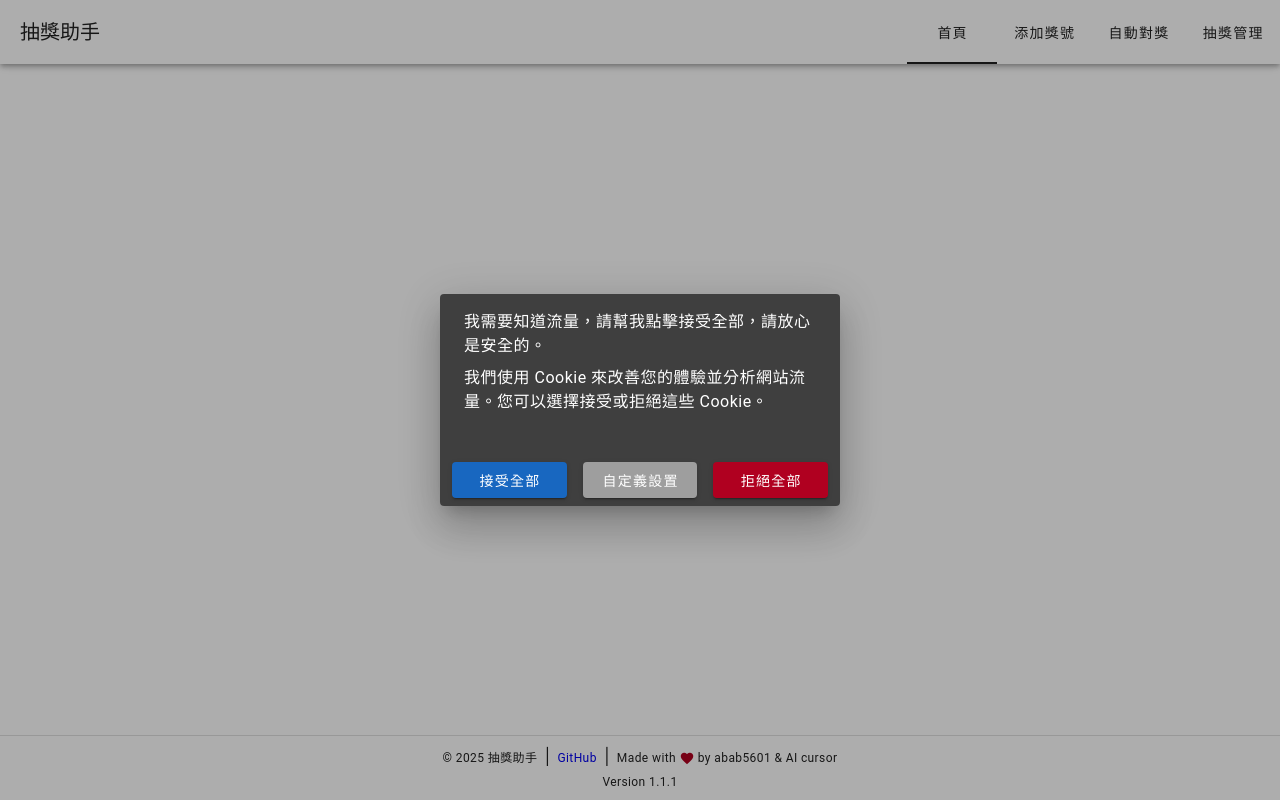
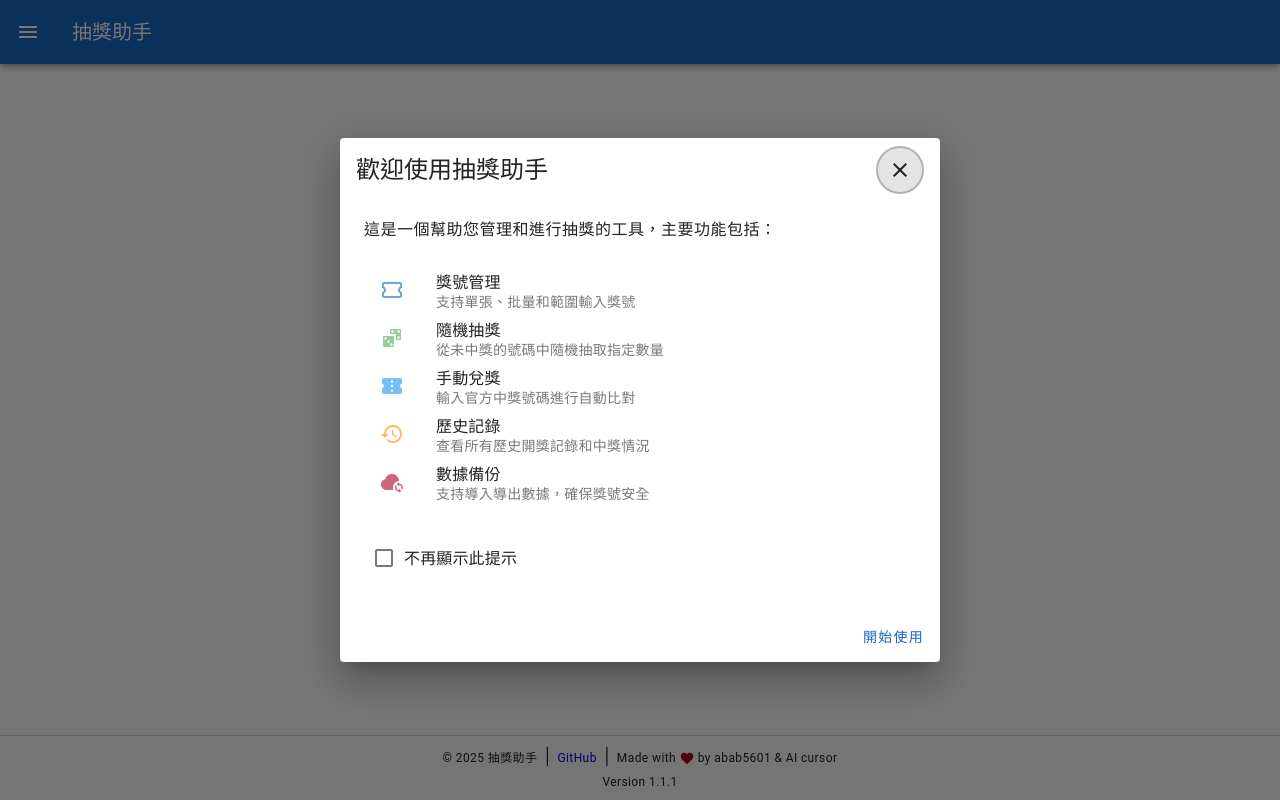
Before and after one commit to abab5601/choujiangzhushou, a Vue app: page /history in a window 1280 px wide. Built offline with nearby package versions, Linux system fonts and the light colour scheme.

Commit message:
feat: 添加首次訪問歡迎彈窗與使用簡介

```diff
--- a/src/App.vue
+++ b/src/App.vue
@@ -1,21 +1,39 @@
 <!-- src/App.vue -->
 <template>
   <v-app>
-    <v-app-bar>
-      <v-app-bar-title>抽獎助手</v-app-bar-title>
-      <v-spacer></v-spacer>
-      <v-tabs>
-        <v-tab :to="{ name: 'home' }">首頁</v-tab>
-        <v-tab :to="{ name: 'input' }">添加獎號</v-tab>
-        <v-tab :to="{ name: 'results' }">自動對獎</v-tab>
-        <v-tab :to="{ name: 'management' }">抽獎管理</v-tab>
-      </v-tabs>
+    <v-app-bar
+      app
+      color="primary"
+      dark
+    >
+      <v-app-bar-nav-icon @click="drawer = !drawer"></v-app-bar-nav-icon>
+      <v-toolbar-title>抽獎助手</v-toolbar-title>
     </v-app-bar>
 
+    <v-navigation-drawer
+      v-model="drawer"
+      app
+    >
+      <v-list>
+        <v-list-item
+          v-for="item in menuItems"
+          :key="item.title"
+          :to="item.to"
+          :prepend-icon="item.icon"
+          :title="item.title"
+        />
+      </v-list>
+    </v-navigation-drawer>
+
     <v-main>
-      <v-container>
-        <router-view></router-view>
-      </v-container>
+      <router-view v-slot="{ Component }">
+        <transition
+          name="fade"
+          mode="out-in"
+        >
+          <component :is="Component" />
+        </transition>
+      </router-view>
     </v-main>
 
     <v-footer app class="text-center d-flex flex-column">
@@ -44,11 +62,28 @@
 
     <!-- Cookie 同意聲明對話框 -->
     <CookieConsent />
+    <welcome-dialog @close="handleWelcomeClose" />
   </v-app>
 </template>
 
 <script setup lang="ts">
+import { ref } from 'vue'
 import CookieConsent from '@/components/CookieConsent.vue'
+import WelcomeDialog from '@/components/WelcomeDialog.vue'
+
+const drawer = ref(false)
+
+const menuItems = [
+  { title: '首頁', icon: 'mdi-home', to: '/' },
+  { title: '輸入獎號', icon: 'mdi-ticket', to: '/input' },
+  { title: '開獎結果', icon: 'mdi-star', to: '/results' },
+  { title: '歷史記錄', icon: 'mdi-history', to: '/history' }
+]
+
+function handleWelcomeClose() {
+  // 可以在這裡添加額外的處理邏輯
+  console.log('Welcome dialog closed')
+}
 </script>
 
 <style>
@@ -60,4 +95,14 @@
   background-color: rgb(var(--v-theme-surface)) !important;
   border-top: 1px solid rgba(var(--v-border-color), var(--v-border-opacity));
 }
+
+.fade-enter-active,
+.fade-leave-active {
+  transition: opacity 0.3s ease;
+}
+
+.fade-enter-from,
+.fade-leave-to {
+  opacity: 0;
+}
 </style>
--- /dev/null
+++ b/src/components/WelcomeDialog.vue
@@ -0,0 +1,123 @@
+<!-- src/components/WelcomeDialog.vue -->
+<template>
+  <v-dialog
+    v-model="showDialog"
+    max-width="600"
+    persistent
+  >
+    <v-card>
+      <v-card-title class="text-h5 d-flex align-center">
+        歡迎使用抽獎助手
+        <v-spacer></v-spacer>
+        <v-btn
+          icon
+          variant="text"
+          @click="closeDialog"
+        >
+          <v-icon>mdi-close</v-icon>
+        </v-btn>
+      </v-card-title>
+
+      <v-card-text class="pt-4">
+        <div class="text-body-1 mb-4">
+          這是一個幫助您管理和進行抽獎的工具，主要功能包括：
+        </div>
+
+        <v-list>
+          <v-list-item>
+            <template v-slot:prepend>
+              <v-icon color="primary">mdi-ticket-outline</v-icon>
+            </template>
+            <v-list-item-title>獎號管理</v-list-item-title>
+            <v-list-item-subtitle>
+              支持單張、批量和範圍輸入獎號
+            </v-list-item-subtitle>
+          </v-list-item>
+
+          <v-list-item>
+            <template v-slot:prepend>
+              <v-icon color="success">mdi-dice-multiple</v-icon>
+            </template>
+            <v-list-item-title>隨機抽獎</v-list-item-title>
+            <v-list-item-subtitle>
+              從未中獎的號碼中隨機抽取指定數量
+            </v-list-item-subtitle>
+          </v-list-item>
+
+          <v-list-item>
+            <template v-slot:prepend>
+              <v-icon color="info">mdi-ticket-confirmation</v-icon>
+            </template>
+            <v-list-item-title>手動兌獎</v-list-item-title>
+            <v-list-item-subtitle>
+              輸入官方中獎號碼進行自動比對
+            </v-list-item-subtitle>
+          </v-list-item>
+
+          <v-list-item>
+            <template v-slot:prepend>
+              <v-icon color="warning">mdi-history</v-icon>
+            </template>
+            <v-list-item-title>歷史記錄</v-list-item-title>
+            <v-list-item-subtitle>
+              查看所有歷史開獎記錄和中獎情況
+            </v-list-item-subtitle>
+          </v-list-item>
+
+          <v-list-item>
+            <template v-slot:prepend>
+              <v-icon color="error">mdi-cloud-sync</v-icon>
+            </template>
+            <v-list-item-title>數據備份</v-list-item-title>
+            <v-list-item-subtitle>
+              支持導入導出數據，確保獎號安全
+            </v-list-item-subtitle>
+          </v-list-item>
+        </v-list>
+
+        <v-checkbox
+          v-model="neverShowAgain"
+          label="不再顯示此提示"
+          class="mt-4"
+          hide-details
+        ></v-checkbox>
+      </v-card-text>
+
+      <v-card-actions>
+        <v-spacer></v-spacer>
+        <v-btn
+          color="primary"
+          @click="closeDialog"
+        >
+          開始使用
+        </v-btn>
+      </v-card-actions>
+    </v-card>
+  </v-dialog>
+</template>
+
+<script setup lang="ts">
+import { ref, onMounted } from 'vue'
+
+const showDialog = ref(false)
+const neverShowAgain = ref(false)
+
+const emit = defineEmits(['close'])
+
+onMounted(() => {
+  // 檢查是否首次訪問
+  const hasShownWelcome = localStorage.getItem('hasShownWelcome')
+  if (!hasShownWelcome) {
+    showDialog.value = true
+  }
+})
+
+function closeDialog() {
+  showDialog.value = false
+  // 如果選擇不再顯示，保存到 localStorage
+  if (neverShowAgain.value) {
+    localStorage.setItem('hasShownWelcome', 'true')
+  }
+  emit('close')
+}
+</script>
```
